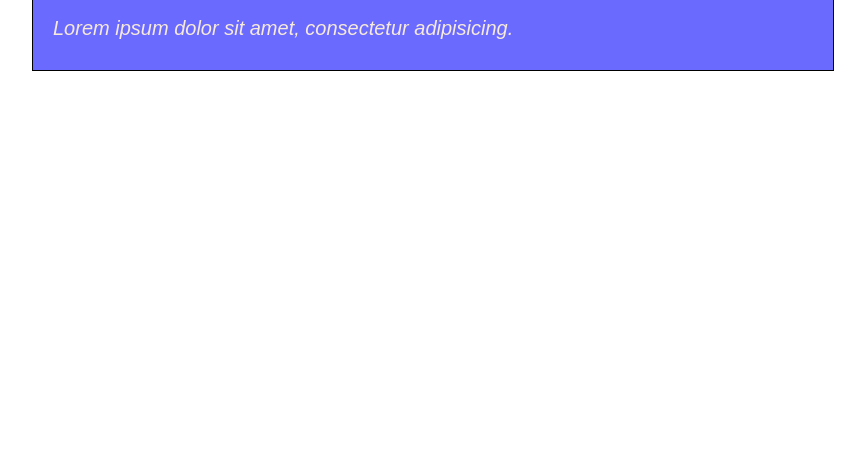
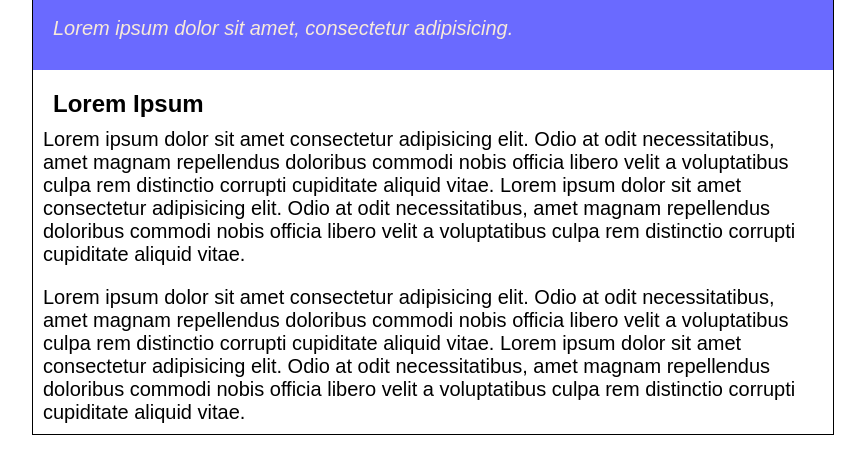
Before and after one commit to navdeepkaur2/tools-and-automation-project, a plain HTML site: page blog.html in a window 1280 px wide. Shown: the part 147-608 px from the top of the page, without its empty margins (207-1072 px from the left). Drawn offline with Linux system fonts and the light colour scheme.

Commit message:
add content to blog page

```diff
--- a/blog.html
+++ b/blog.html
@@ -23,6 +23,26 @@
         <h1>LOREM IPSUM</h1>
         <p class="hookline"><i>Lorem ipsum dolor sit amet, consectetur adipisicing.</i></p>
     </div>
+    <div class="bottom">
+        <h2>Lorem Ipsum</h2>
+        <p class="text">Lorem ipsum dolor sit amet consectetur adipisicing elit. Odio at odit necessitatibus,
+            amet magnam repellendus doloribus commodi nobis officia libero velit a voluptatibus
+            culpa rem distinctio corrupti cupiditate aliquid vitae.
+
+            Lorem ipsum dolor sit amet consectetur adipisicing elit. Odio at odit necessitatibus,
+            amet magnam repellendus doloribus commodi nobis officia libero velit a voluptatibus
+            culpa rem distinctio corrupti cupiditate aliquid vitae.
+        </p>
+    </div>
+    <p class="text">Lorem ipsum dolor sit amet consectetur adipisicing elit. Odio at odit necessitatibus,
+        amet magnam repellendus doloribus commodi nobis officia libero velit a voluptatibus
+        culpa rem distinctio corrupti cupiditate aliquid vitae.
+
+        Lorem ipsum dolor sit amet consectetur adipisicing elit. Odio at odit necessitatibus,
+        amet magnam repellendus doloribus commodi nobis officia libero velit a voluptatibus
+        culpa rem distinctio corrupti cupiditate aliquid vitae.
+    </p>
+
     </div>
 
 </body>
```
